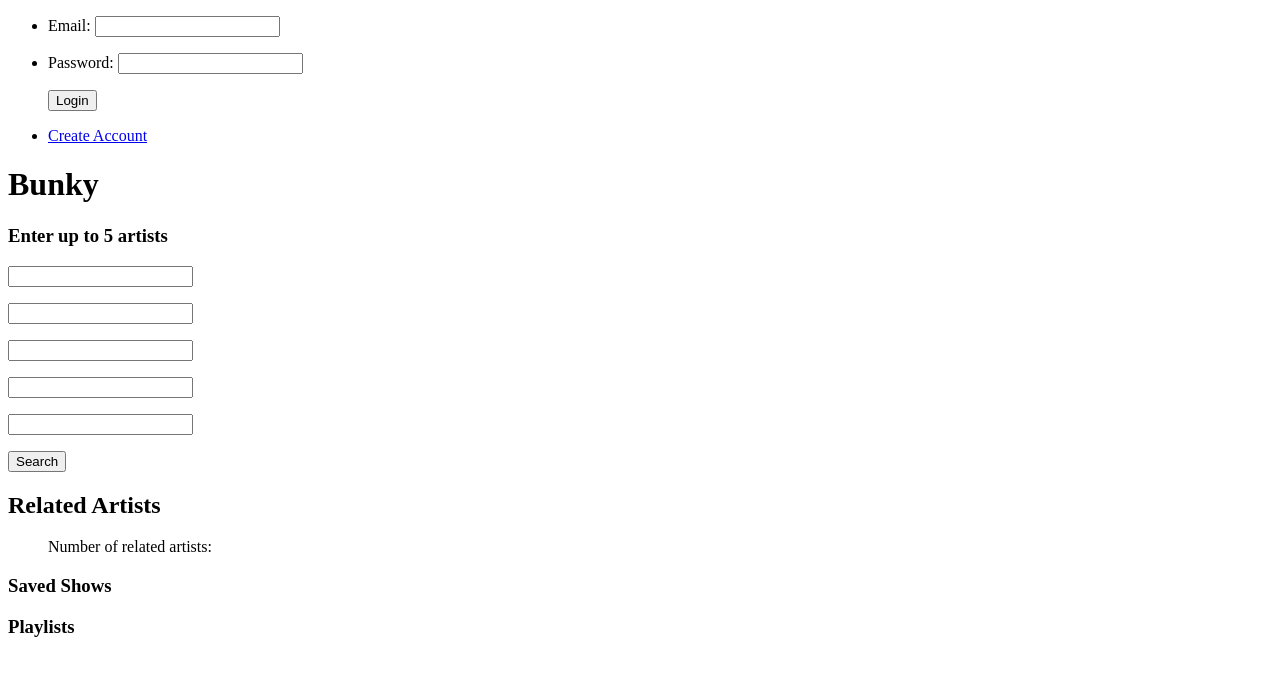
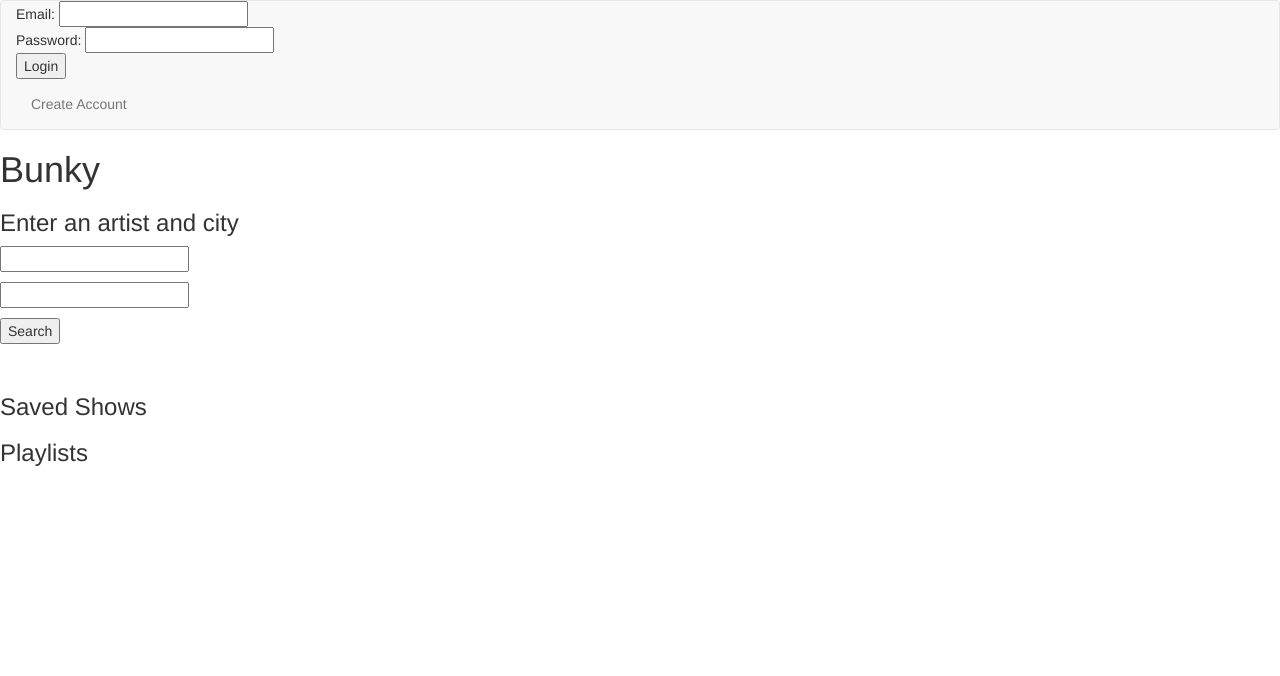
Before and after one commit to DoriRunyon/Events-Project, a Flask app: page /dashboard in a window 1280 px wide. Shown: the top 676 px of the page. Run offline with Flask 2, Linux system fonts and the light colour scheme; some libraries are stand-ins or nearby versions.

Commit message:
Can search for artist, city and get back event ids, artist image.

```diff
--- a/server.py
+++ b/server.py
@@ -2,9 +2,10 @@ import spotipy
 
 from jinja2 import StrictUndefined
 
-from flask import Flask, render_template, redirect, request, flash, session, url_for
+from flask import Flask, render_template, redirect, request, flash, session, url_for, jsonify
 from flask_debugtoolbar import DebugToolbarExtension
 from model import connect_to_db, db, User, Artist, Event, UserEvent, Playlist
+from test import get_artist_spotify_uri, get_related_artists, second_level_related, check_for_events
 
 spotify = spotipy.Spotify()
 
@@ -77,74 +78,30 @@ def create_new_user():
 def dashboard():
     """Dashboard for user, can search shows and see saved shows and playlists."""
 
-    related_artists = ""
-    count = ""
+    events = ""
+    artist = ""
 
     return render_template("dashboard.html",
-                            related_artists=related_artists,
-                            count=count)
+                            events=events,
+                            artist=artist)
 
     #this will check if login info is correct, if not will redirect back to login page
 
 
-@app.route('/search-for-shows')
+@app.route('/search-for-shows.json')
 def search_for_shows():
     """Search Spotify's related artists and find artists with upcoming shows based on Songkick data."""
 
-    artist1 = request.args.get("artist1")
-    artist2 = request.args.get("artist2")
-    artist3 = request.args.get("artist3")
-    artist4 = request.args.get("artist4")
-    artist5 = request.args.get("artist5")
+    artist = request.args.get("artist")
+    city = request.args.get("city")
 
-    user_input = [artist1, artist2, artist3, artist4, artist5]
-    artist_list = {}
+    events = check_for_events(artist, city)
 
-    #iterate over user inputs, search for artist in Spotify library, get artist URI
-    #put artist name and uri as key value pairs in artist list dictionary
-    for artist in user_input:
-        if artist != "":
-            artist_obj = spotify.search(artist, limit=1, offset=0, type='artist')
-            artist_uri = artist_obj['artists']['items'][0]['uri'].lstrip("spotify:artist:")
-            artist_list[artist] = artist_uri
+    searched_artist_img = events[artist]['img']
 
-    #get related artists for all the artists in the 'artist list', put them in a dictionary
-    #called "related artists" where the key is the artist and the values are a list of lists
-    #i.e. {'Perfume Genius': [["Sharon Van Etten", "URI"], ["Blood Orange", "URI"]]}
+    results = {"events": events, "artist": artist, "searched_artist_img": searched_artist_img}
 
-    related_artists = {}
-
-    for key, value in artist_list.iteritems():
-        list_of_relations = []
-        related_artists[key] = list_of_relations
-        dict_of_related_artists = spotify.artist_related_artists(value)
-        list_of_related_artists = dict_of_related_artists['artists']
-        for artist in list_of_related_artists:
-            related_artist_name = artist['name']
-            related_artist_uri = artist['uri'].lstrip("spotify:artist:")
-            related_artist_nameuri = [related_artist_name, related_artist_uri]
-            list_of_relations.append(related_artist_nameuri)
-            # related_artists[key] = (related_artist_name, related_artist_uri)
-
-
-    all_artists = []
-
-    #put just the related artists names in a list called "all artists". Then create a set of
-    #those items called "no duplicates" so there are no duplicate artists. This list will be checked
-    #against Songkick data.
-
-    for artist, related_artists_list in related_artists.iteritems():
-        for related_artist in related_artists_list:
-            all_artists.append(related_artist[0])
-
-    number_of_related_all = len(all_artists)
-    no_duplicates = set(all_artists)
-    count = len(no_duplicates)
-    related_artists = list(no_duplicates)
-
-    return render_template("dashboard.html",
-                            related_artists=related_artists,
-                            count=count)
+    return jsonify(results)
 
 
 if __name__ == "__main__":
--- a/templates/base.html
+++ b/templates/base.html
@@ -3,26 +3,33 @@
 <head>
   <title>Bunky</title>
 
-  <link rel="stylesheet" href="main.css">
+  <link rel="stylesheet" type="text/css" href="/static/style.css">
+
+  <link rel="stylesheet" href="https://maxcdn.bootstrapcdn.com/bootstrap/3.3.6/css/bootstrap.min.css" integrity="sha384-1q8mTJOASx8j1Au+a5WDVnPi2lkFfwwEAa8hDDdjZlpLegxhjVME1fgjWPGmkzs7" crossorigin="anonymous">
+
 
 </head>
 
 <body>
 
+  <nav class="navbar navbar-default">
+
+    <div class="container-fluid">
+      <div class="navbar-header">
+        <div id="navbar">
    {% if 'user' not in session %}
 
-   <ul>
-
+               <ul class="nav navbar-nav">
                     <form action="/logged-in" method="POST">
                         <li id="email">Email:
                         <input type="text" name="email"></li>
-            <p></p>
+
                         <li id="password">Password:
                         <input type="text" name="password"></li>
-            <p></p>
+
                         <input type="submit" value="Login">
                     </form>
-        <p></p>
+
 
                     <li><a href="/create-account">Create Account</a></li>
 
@@ -31,11 +38,20 @@
                 {% endif %}
                 </ul>
 
+              </div>
+          </div>
+      </div>
+    </nav>
+
               <ul>
                 {% for message in get_flashed_messages() %}
                 <li>{{ message }}</li>
                 {% endfor %}
               </ul>
+
+    <script src="http://code.jquery.com/jquery.js"></script>
+
+     <script src="https://maxcdn.bootstrapcdn.com/bootstrap/3.3.6/js/bootstrap.min.js" integrity="sha384-0mSbJDEHialfmuBBQP6A4Qrprq5OVfW37PRR3j5ELqxss1yVqOtnepnHVP9aJ7xS" crossorigin="anonymous"></script>
 
 
   {% block content %} put your content here {% endblock %}
--- a/templates/dashboard.html
+++ b/templates/dashboard.html
@@ -2,32 +2,21 @@
 {% block content %}
     <h1>Bunky</h1>
 
-    <h3>Enter up to 5 artists</h3>
-    <form action="/search-for-shows">
-        <input type="text" name="artist1">
+    <h3>Enter an artist and city</h3>
+    <form>
+        <input type="text" name="artist" id="artist">
         <p></p>
-        <input type="text" name="artist2">
+        <input type="text" name="city" id="city">
         <p></p>
-        <input type="text" name="artist3">
-        <p></p>
-        <input type="text" name="artist4">
-        <p></p>
-        <input type="text" name="artist5">
-        <p></p>
-        <input type="submit" value="Search" id="search-shows" onclick="show('show-results');">
+        <input type="submit" value="Search" id="search-shows">
     </form>
 
     <p></p>
 
     <div id="show-results">
-        <h2>Related Artists</h2>
-        <ul>
-          Number of related artists: {{ count }}
-          <p></p>
-          {% for artist in related_artists %}
-            <li>{{ artist }}</li>
-          {% endfor %}
-        </ul>
+        <span id="searched-artist"></span>
+        <div><img src="" id="searched-artist-img"></div>
+        <ul id="event-results"></ul>
     </div>
 
     <h3>Saved Shows</h3>
@@ -41,29 +30,57 @@
 
 <script>
 
-function showShows(result) {
+function showEvents(result) {
 
-    $("#show-results").text(result)
+
+    $("#searched-artist").text("Shows for artists related to "+result.artist);
+    $("#searched-artist-img").attr("src", result.searched_artist_img).attr("height", 500);
+
+    var events = [];
+
+    for (var key in result.events) {
+
+        console.log(result.events[key]['event']);
+        var event_id = result.events[key]['event'];
+
+        if (event_id != null) {
+
+        events.push(event_id);
+
+        }
+
+    }
+
+    console.log(events);
+
+    for (i=0; i < events.length; i++) {
+
+        $("#event-results").append("<li>"+events[i]+"</li>");
+
+
+    };
+
 }
 
-function getRelatedArtists(evt) {
+function findEvents(evt) {
+
+    evt.preventDefault();
 
     var userInputs = {
 
-        "artist1" = artist1,
-        "artist2" = artist2,
-        "artist3" = artist3,
-        "artist4" = artist4,
-        "artist5" = artist5,
+        artist: $("#artist").val(),
+        city: $("#city").val()
+
+
+    };
+
+    $.get("/search-for-shows.json",
+        userInputs,
+        showEvents);
 
 };
 
-    $.get("/search-for-shows",
-        userInputs,
-        showShows)
-};
-
-$('#search-shows').click(getRelatedArtists);
+$('#search-shows').click(findEvents);
 
 </script>
 
```
Also changed, not shown: model.py (+12 -0 lines), test.py (+98 -41 lines). Lines whose indentation alone changed are shown as unchanged.
